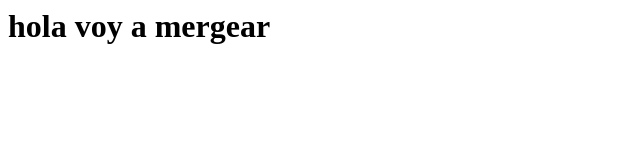
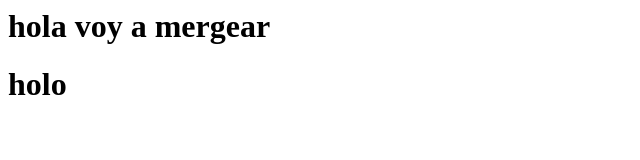
Before and after one commit to JavCaracuel/Primer-movimiento-de-ramas, a plain HTML site: page index.html in a window 1280 px wide. Shown: the whole page, without its empty margins (0-640 px from the left). Drawn offline with Linux system fonts and the light colour scheme.

Commit message:
Update index.html
nuevo commit desde git hub

```diff
--- a/index.html
+++ b/index.html
@@ -1 +1,2 @@
 <h1>hola voy a mergear</h1>
+<h1>holo</h1>
```
